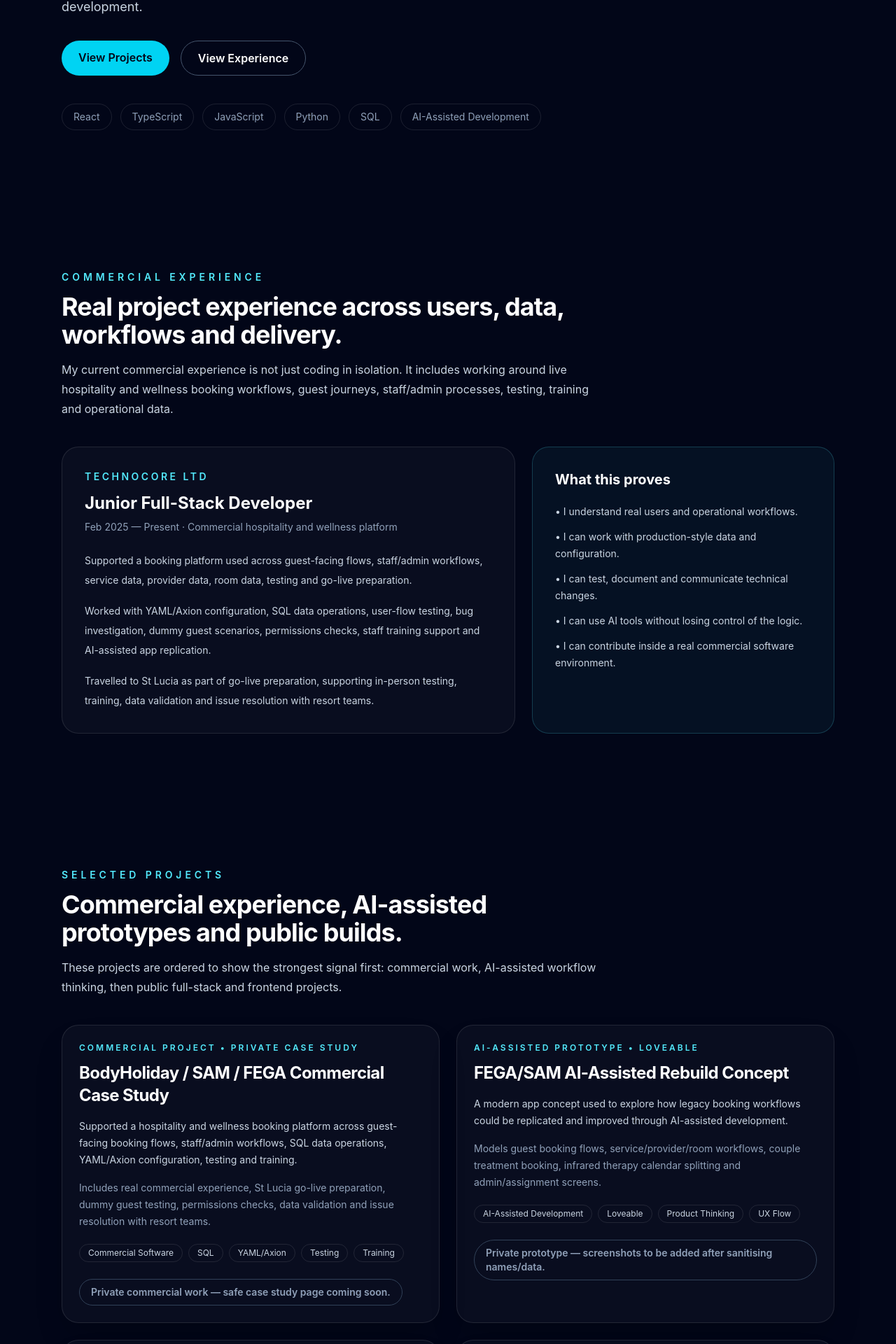
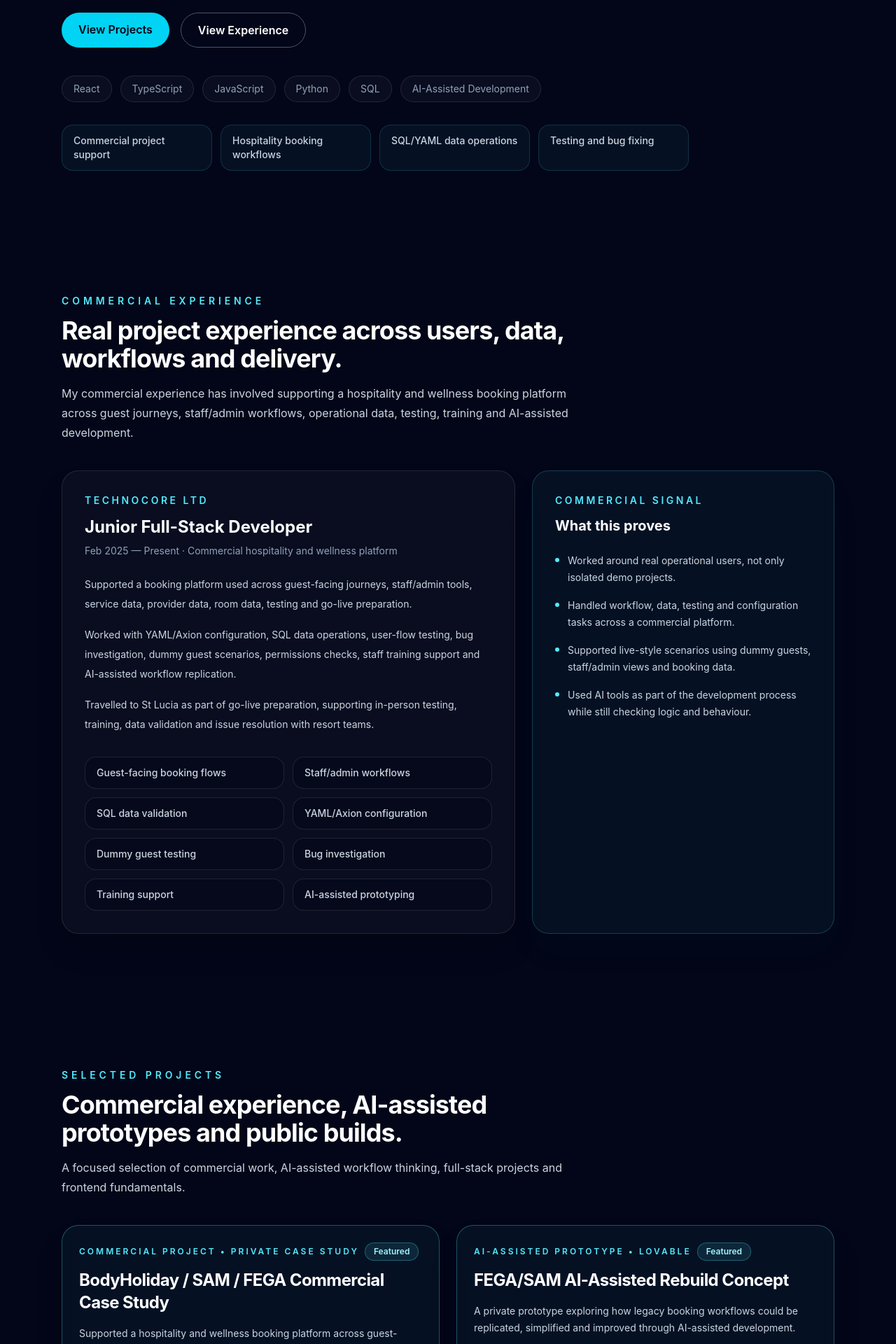
Before and after one commit to OwenD-24/owen-davis-portfolio, a React (Vite) app: page / in a window 1280 px wide. Shown: the part 510-2430 px from the top of the page at 70% size. Built offline with nearby package versions, Linux system fonts and the light colour scheme.

Commit message:
Polished portfolio homepage sections

```diff
--- a/src/components/Hero.tsx
+++ b/src/components/Hero.tsx
@@ -1,6 +1,24 @@
+const heroSkills = [
+  'React',
+  'TypeScript',
+  'JavaScript',
+  'Python',
+  'SQL',
+  'AI-Assisted Development',
+]
+
+const proofPoints = [
+  'Commercial project support',
+  'Hospitality booking workflows',
+  'SQL/YAML data operations',
+  'Testing and bug fixing',
+]
+
 function Hero() {
   return (
-    <section className="mx-auto flex min-h-screen w-full max-w-6xl flex-col items-start justify-center px-6 pb-16 pt-32">
+    <section className="relative mx-auto flex min-h-screen w-full max-w-6xl flex-col items-start justify-center overflow-hidden px-6 pb-20 pt-32">
+      <div className="absolute right-0 top-32 -z-10 h-72 w-72 rounded-full bg-cyan-400/10 blur-3xl" />
+
       <p className="mb-4 text-sm font-semibold uppercase tracking-[0.35em] text-cyan-300">
         Developer Portfolio
       </p>
@@ -10,10 +28,11 @@ function Hero() {
       </h1>
 
       <p className="mt-6 max-w-3xl text-lg leading-8 text-slate-300">
-        I&apos;m Owen Davis, a Junior Full-Stack Developer with commercial experience
-        supporting hospitality and wellness booking workflows, guest-facing flows,
-        staff/admin tools, SQL data operations, YAML/Axion configuration, testing,
-        bug fixing, training and AI-assisted development.
+        I&apos;m Owen Davis, a Junior Full-Stack Developer with commercial
+        experience supporting hospitality and wellness booking workflows,
+        guest-facing journeys, staff/admin tools, SQL data operations,
+        YAML/Axion configuration, testing, bug fixing, training and
+        AI-assisted development.
       </p>
 
       <div className="mt-8 flex flex-wrap gap-4">
@@ -33,24 +52,25 @@ function Hero() {
       </div>
 
       <div className="mt-10 flex flex-wrap gap-3 text-sm text-slate-400">
-        <span className="rounded-full border border-white/10 px-4 py-2">
-          React
-        </span>
-        <span className="rounded-full border border-white/10 px-4 py-2">
-          TypeScript
-        </span>
-        <span className="rounded-full border border-white/10 px-4 py-2">
-          JavaScript
-        </span>
-        <span className="rounded-full border border-white/10 px-4 py-2">
-          Python
-        </span>
-        <span className="rounded-full border border-white/10 px-4 py-2">
-          SQL
-        </span>
-        <span className="rounded-full border border-white/10 px-4 py-2">
-          AI-Assisted Development
-        </span>
+        {heroSkills.map((skill) => (
+          <span
+            key={skill}
+            className="rounded-full border border-white/10 bg-white/3 px-4 py-2"
+          >
+            {skill}
+          </span>
+        ))}
+      </div>
+
+      <div className="mt-8 grid w-full max-w-4xl gap-3 sm:grid-cols-2 lg:grid-cols-4">
+        {proofPoints.map((point) => (
+          <div
+            key={point}
+            className="rounded-2xl border border-cyan-300/15 bg-cyan-300/5 px-4 py-3 text-sm font-medium text-slate-300"
+          >
+            {point}
+          </div>
+        ))}
       </div>
     </section>
   )
--- a/src/components/ProjectCard.tsx
+++ b/src/components/ProjectCard.tsx
@@ -2,14 +2,29 @@ import type { Project } from '../data/projects'
 
 type ProjectCardProps = {
   project: Project
+  featured?: boolean
 }
 
-function ProjectCard({ project }: ProjectCardProps) {
+function ProjectCard({ project, featured = false }: ProjectCardProps) {
   return (
-    <article className="flex h-full flex-col rounded-3xl border border-white/10 bg-white/3 p-6 shadow-2xl shadow-black/20 transition hover:border-cyan-300/40 hover:bg-white/5">
-      <p className="mb-3 text-xs font-semibold uppercase tracking-[0.25em] text-cyan-300">
-        {project.eyebrow}
-      </p>
+    <article
+      className={`flex h-full flex-col rounded-3xl border p-6 shadow-2xl shadow-black/20 transition ${
+        featured
+          ? 'border-cyan-300/30 bg-cyan-300/5 hover:border-cyan-300/60'
+          : 'border-white/10 bg-white/3 hover:border-cyan-300/40 hover:bg-white/5'
+      }`}
+    >
+      <div className="mb-3 flex flex-wrap items-center gap-2">
+        <p className="text-xs font-semibold uppercase tracking-[0.25em] text-cyan-300">
+          {project.eyebrow}
+        </p>
+
+        {featured ? (
+          <span className="rounded-full border border-cyan-300/30 bg-cyan-300/10 px-3 py-1 text-xs font-semibold text-cyan-200">
+            Featured
+          </span>
+        ) : null}
+      </div>
 
       <h3 className="text-2xl font-bold tracking-tight text-white">
         {project.title}
@@ -27,14 +42,14 @@ function ProjectCard({ project }: ProjectCardProps) {
         {project.tags.map((tag) => (
           <span
             key={tag}
-            className="rounded-full border border-white/10 px-3 py-1 text-xs text-slate-300"
+            className="rounded-full border border-white/10 bg-slate-950/30 px-3 py-1 text-xs text-slate-300"
           >
             {tag}
           </span>
         ))}
       </div>
 
-      <div className="mt-6 flex flex-wrap gap-3">
+      <div className="mt-auto flex flex-wrap gap-3 pt-6">
         {project.links?.map((link) => (
           <a
             key={link.href}
--- a/src/data/projects.ts
+++ b/src/data/projects.ts
@@ -20,27 +20,27 @@ export const projects: Project[] = [
     summary:
       'Supported a hospitality and wellness booking platform across guest-facing booking flows, staff/admin workflows, SQL data operations, YAML/Axion configuration, testing and training.',
     impact:
-      'Includes real commercial experience, St Lucia go-live preparation, dummy guest testing, permissions checks, data validation and issue resolution with resort teams.',
+      'Contributed to real commercial delivery work including St Lucia go-live preparation, dummy guest testing, permissions checks, data validation and issue resolution with resort teams.',
     tags: ['Commercial Software', 'SQL', 'YAML/Axion', 'Testing', 'Training'],
     status: 'Private commercial work — safe case study page coming soon.',
   },
   {
     title: 'FEGA/SAM AI-Assisted Rebuild Concept',
-    eyebrow: 'AI-assisted prototype • Loveable',
+    eyebrow: 'AI-assisted prototype • Lovable',
     summary:
-      'A modern app concept used to explore how legacy booking workflows could be replicated and improved through AI-assisted development.',
+      'A private prototype exploring how legacy booking workflows could be replicated, simplified and improved through AI-assisted development.',
     impact:
-      'Models guest booking flows, service/provider/room workflows, couple treatment booking, infrared therapy calendar splitting and admin/assignment screens.',
-    tags: ['AI-Assisted Development', 'Loveable', 'Product Thinking', 'UX Flow'],
+      'Models guest booking journeys, service/provider/room workflows, couple treatment booking, infrared therapy calendar splitting and admin assignment screens.',
+    tags: ['AI-Assisted Development', 'Lovable', 'Product Thinking', 'UX Flow'],
     status: 'Private prototype — screenshots to be added after sanitising names/data.',
   },
   {
     title: 'ZTZ Studios / 72h Offer Engine',
-    eyebrow: 'React-style productised service build',
+    eyebrow: 'Productised service build',
     summary:
       'A productised service website and offer engine for landing page, brand kit and audit sprint offers.',
     impact:
-      'Shows product thinking, service structure, conversion copy, responsive layouts, reusable page sections and live deployment experience.',
+      'Shows product thinking, service structure, conversion-focused copy, responsive layouts, reusable page sections and live deployment experience.',
     tags: ['Frontend', 'Productised Services', 'Responsive Design', 'Deployment'],
     links: [
       {
@@ -59,7 +59,7 @@ export const projects: Project[] = [
     summary:
       'A full-stack Django blog app where users can register, log in, manage profiles, create posts and save favourite content.',
     impact:
-      'Built as a solo final bootcamp project with authentication, CRUD workflows, PostgreSQL, Cloudinary, Heroku deployment and structured testing.',
+      'Built as a solo final bootcamp project with authentication, CRUD workflows, PostgreSQL, Cloudinary media storage, Heroku deployment and structured testing.',
     tags: ['Django', 'Python', 'PostgreSQL', 'Cloudinary', 'Heroku'],
     links: [
       {
@@ -78,7 +78,7 @@ export const projects: Project[] = [
     summary:
       'A Flask and MySQL dashboard for managing collector notes, customer transactions and payment plans.',
     impact:
-      'Built as a practical technical task before joining TechnoCore, demonstrating Flask routes, database-backed records and CRUD-style workflows.',
+      'Built as a practical technical task before joining TechnoCore, demonstrating Flask routing, database-backed records, template rendering and CRUD-style workflow structure.',
     tags: ['Flask', 'Python', 'MySQL', 'HTML', 'CSS'],
     links: [
       {
@@ -93,7 +93,7 @@ export const projects: Project[] = [
     summary:
       'A responsive colour palette generator where users can generate palettes, copy colour codes and use keyboard shortcuts.',
     impact:
-      'Shows frontend fundamentals including DOM manipulation, event listeners, Clipboard API, keyboard controls and GitHub Pages deployment.',
+      'Shows frontend fundamentals including DOM manipulation, event listeners, keyboard controls, Clipboard API, responsive layout and GitHub Pages deployment.',
     tags: ['HTML', 'Tailwind CSS', 'JavaScript', 'DOM', 'GitHub Pages'],
     links: [
       {
--- a/src/sections/CommercialExperience.tsx
+++ b/src/sections/CommercialExperience.tsx
@@ -1,4 +1,22 @@
 import SectionHeading from '../components/SectionHeading'
+
+const contributionAreas = [
+  'Guest-facing booking flows',
+  'Staff/admin workflows',
+  'SQL data validation',
+  'YAML/Axion configuration',
+  'Dummy guest testing',
+  'Bug investigation',
+  'Training support',
+  'AI-assisted prototyping',
+]
+
+const proofPoints = [
+  'Worked around real operational users, not only isolated demo projects.',
+  'Handled workflow, data, testing and configuration tasks across a commercial platform.',
+  'Supported live-style scenarios using dummy guests, staff/admin views and booking data.',
+  'Used AI tools as part of the development process while still checking logic and behaviour.',
+]
 
 function CommercialExperience() {
   return (
@@ -6,13 +24,13 @@ function CommercialExperience() {
       <SectionHeading
         eyebrow="Commercial Experience"
         title="Real project experience across users, data, workflows and delivery."
-        description="My current commercial experience is not just coding in isolation. It includes working around live hospitality and wellness booking workflows, guest journeys, staff/admin processes, testing, training and operational data."
+        description="My commercial experience has involved supporting a hospitality and wellness booking platform across guest journeys, staff/admin workflows, operational data, testing, training and AI-assisted development."
       />
 
       <div className="grid gap-6 lg:grid-cols-[1.2fr_0.8fr]">
-        <article className="rounded-3xl border border-white/10 bg-white/3 p-8">
+        <article className="rounded-3xl border border-white/10 bg-white/3 p-8 shadow-2xl shadow-black/20">
           <p className="text-sm font-semibold uppercase tracking-[0.25em] text-cyan-300">
-            TechnoCore LTD
+            TechnoCore Ltd
           </p>
 
           <h3 className="mt-3 text-2xl font-bold text-white">
@@ -25,16 +43,16 @@ function CommercialExperience() {
 
           <div className="mt-6 space-y-4 text-sm leading-7 text-slate-300">
             <p>
-              Supported a booking platform used across guest-facing flows,
-              staff/admin workflows, service data, provider data, room data,
+              Supported a booking platform used across guest-facing journeys,
+              staff/admin tools, service data, provider data, room data,
               testing and go-live preparation.
             </p>
 
             <p>
               Worked with YAML/Axion configuration, SQL data operations,
               user-flow testing, bug investigation, dummy guest scenarios,
-              permissions checks, staff training support and AI-assisted app
-              replication.
+              permissions checks, staff training support and AI-assisted
+              workflow replication.
             </p>
 
             <p>
@@ -43,19 +61,35 @@ function CommercialExperience() {
               with resort teams.
             </p>
           </div>
+
+          <div className="mt-8 grid gap-3 sm:grid-cols-2">
+            {contributionAreas.map((area) => (
+              <span
+                key={area}
+                className="rounded-2xl border border-white/10 bg-slate-950/40 px-4 py-3 text-sm font-medium text-slate-300"
+              >
+                {area}
+              </span>
+            ))}
+          </div>
         </article>
 
-        <aside className="rounded-3xl border border-cyan-300/20 bg-cyan-300/5 p-8">
-          <h3 className="text-xl font-bold text-white">
+        <aside className="rounded-3xl border border-cyan-300/20 bg-cyan-300/5 p-8 shadow-2xl shadow-cyan-950/10">
+          <p className="text-sm font-semibold uppercase tracking-[0.25em] text-cyan-300">
+            Commercial Signal
+          </p>
+
+          <h3 className="mt-3 text-xl font-bold text-white">
             What this proves
           </h3>
 
-          <ul className="mt-5 space-y-3 text-sm leading-6 text-slate-300">
-            <li>• I understand real users and operational workflows.</li>
-            <li>• I can work with production-style data and configuration.</li>
-            <li>• I can test, document and communicate technical changes.</li>
-            <li>• I can use AI tools without losing control of the logic.</li>
-            <li>• I can contribute inside a real commercial software environment.</li>
+          <ul className="mt-6 space-y-4 text-sm leading-6 text-slate-300">
+            {proofPoints.map((point) => (
+              <li key={point} className="flex gap-3">
+                <span className="mt-2 h-1.5 w-1.5 shrink-0 rounded-full bg-cyan-300" />
+                <span>{point}</span>
+              </li>
+            ))}
           </ul>
         </aside>
       </div>
--- a/src/sections/Projects.tsx
+++ b/src/sections/Projects.tsx
@@ -8,12 +8,16 @@ function Projects() {
       <SectionHeading
         eyebrow="Selected Projects"
         title="Commercial experience, AI-assisted prototypes and public builds."
-        description="These projects are ordered to show the strongest signal first: commercial work, AI-assisted workflow thinking, then public full-stack and frontend projects."
+        description="A focused selection of commercial work, AI-assisted workflow thinking, full-stack projects and frontend fundamentals."
       />
 
       <div className="grid gap-6 md:grid-cols-2">
-        {projects.map((project) => (
-          <ProjectCard key={project.title} project={project} />
+        {projects.map((project, index) => (
+          <ProjectCard
+            key={project.title}
+            project={project}
+            featured={index < 2}
+          />
         ))}
       </div>
     </section>
--- a/src/sections/Skills.tsx
+++ b/src/sections/Skills.tsx
@@ -3,19 +3,30 @@ import SectionHeading from '../components/SectionHeading'
 const skillGroups = [
   {
     title: 'Frontend',
+    description: 'Building responsive interfaces and component-based layouts.',
     skills: ['React', 'TypeScript', 'JavaScript', 'HTML', 'CSS', 'Tailwind CSS'],
   },
   {
     title: 'Backend & Data',
+    description: 'Working with server-side logic, databases and data-backed apps.',
     skills: ['Python', 'Django', 'Flask', 'SQL', 'MySQL', 'PostgreSQL'],
   },
   {
     title: 'Workflow & Tools',
+    description: 'Managing projects, deployments and development workflows.',
     skills: ['Git', 'GitHub', 'Vite', 'Vercel', 'Heroku', 'Cloudinary'],
   },
   {
-    title: 'Commercial / AI',
-    skills: ['Testing', 'Bug Fixing', 'YAML/Axion', 'AI-Assisted Development', 'LLM Apps', 'Workflow Automation'],
+    title: 'Commercial / AI Direction',
+    description: 'Applying technical skills inside real workflow and AI-assisted contexts.',
+    skills: [
+      'Testing',
+      'Bug Fixing',
+      'YAML/Axion',
+      'AI-Assisted Development',
+      'Workflow Mapping',
+      'LLM App Direction',
+    ],
   },
 ]
 
@@ -25,22 +36,26 @@ function Skills() {
       <SectionHeading
         eyebrow="Skills"
         title="A practical full-stack skill set with a strong AI-assisted direction."
-        description="My current focus is strengthening React and TypeScript while continuing to build on real-world workflow, data, testing and AI-assisted development experience."
+        description="My current focus is strengthening React and TypeScript while building on real commercial workflow, data, testing and AI-assisted development experience."
       />
 
       <div className="grid gap-6 md:grid-cols-2 lg:grid-cols-4">
         {skillGroups.map((group) => (
           <article
             key={group.title}
-            className="rounded-3xl border border-white/10 bg-white/3 p-6"
+            className="rounded-3xl border border-white/10 bg-white/3 p-6 shadow-2xl shadow-black/20 transition hover:border-cyan-300/40 hover:bg-white/5"
           >
             <h3 className="text-lg font-bold text-white">{group.title}</h3>
+
+            <p className="mt-3 text-sm leading-6 text-slate-400">
+              {group.description}
+            </p>
 
             <div className="mt-5 flex flex-wrap gap-2">
               {group.skills.map((skill) => (
                 <span
                   key={skill}
-                  className="rounded-full border border-white/10 px-3 py-1 text-xs text-slate-300"
+                  className="rounded-full border border-white/10 bg-slate-950/30 px-3 py-1 text-xs text-slate-300"
                 >
                   {skill}
                 </span>
```
Also changed, not shown: src/sections/Contact.tsx (+20 -2 lines).
